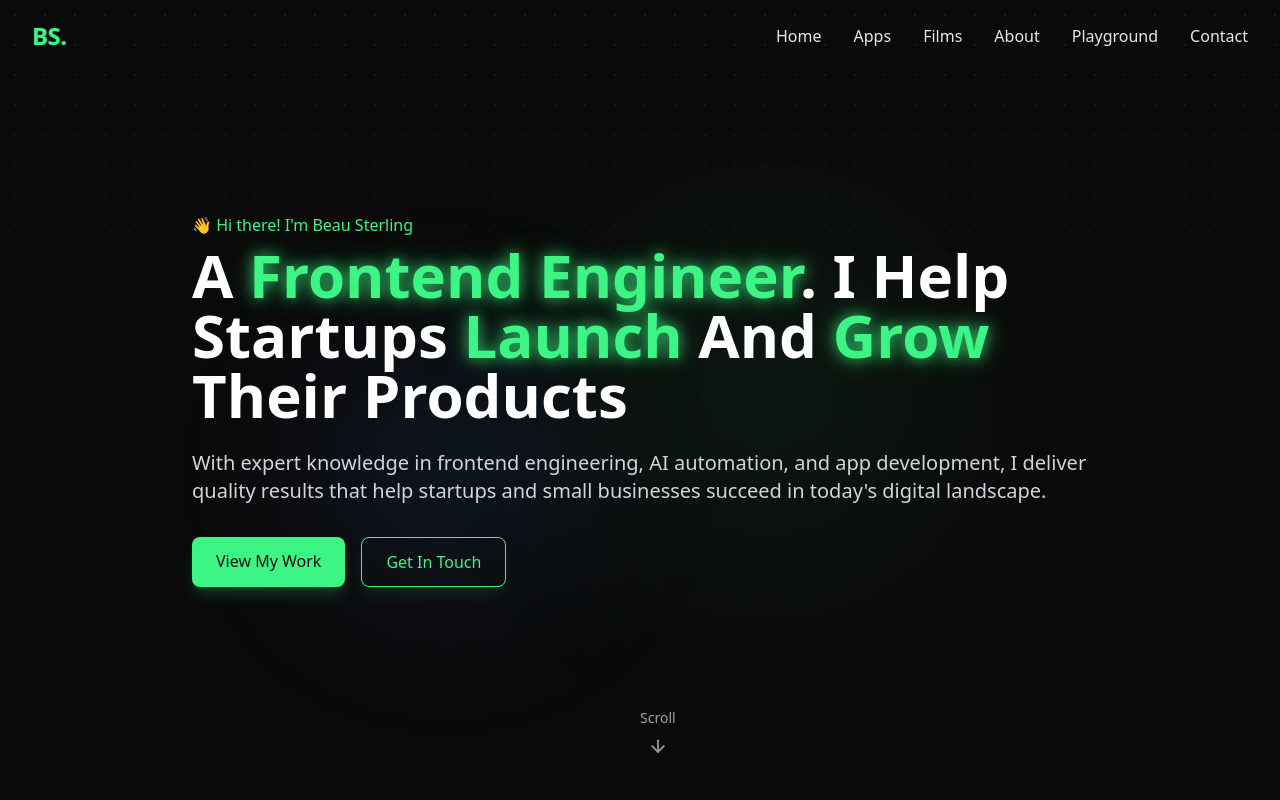
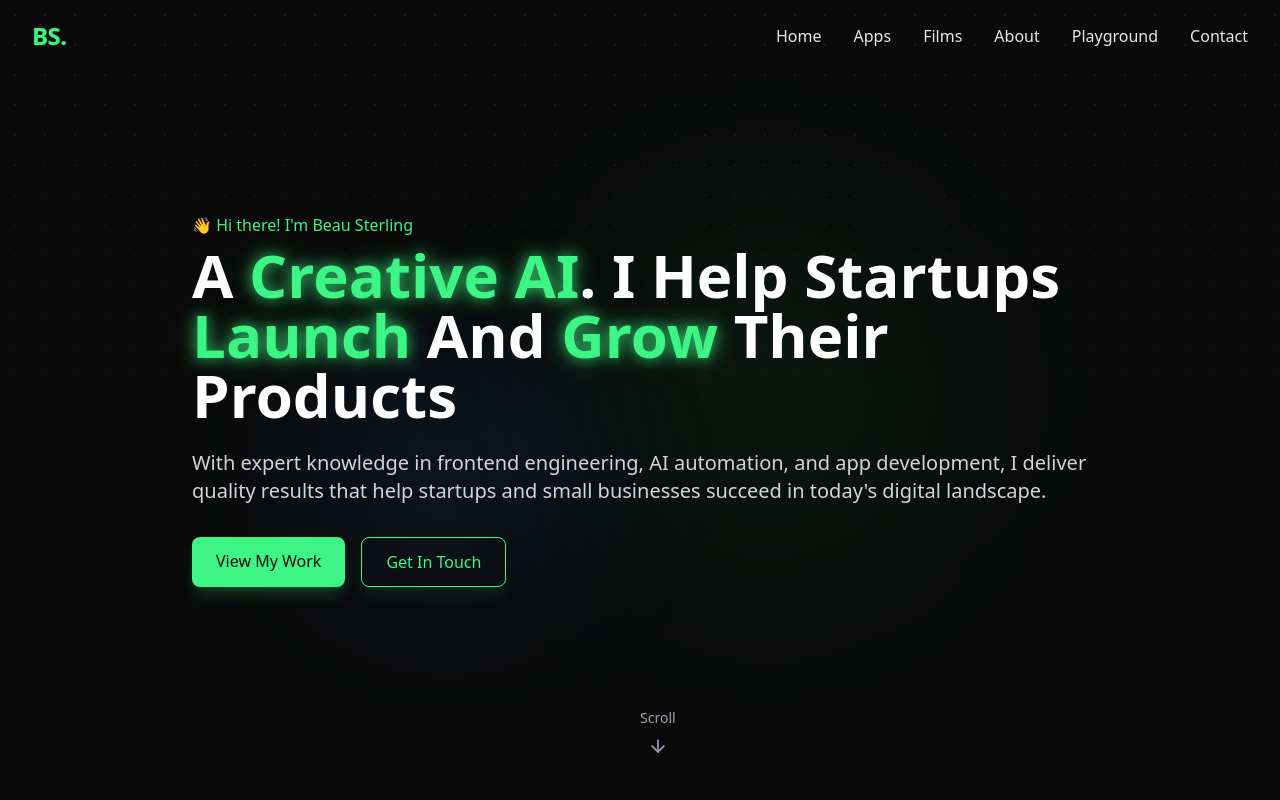
Before and after one commit to beausterling/beau-sterling-portfolio, a React (Vite) app: page / in a window 1280 px wide. Shown: the top 800 px of the page. Built offline with nearby package versions, Linux system fonts and the light colour scheme.

Commit message:
Update hero title from Frontend Engineer to Creative AI
🤖 Generated with [Claude Code](https://claude.ai/code)

Co-Authored-By: Claude <noreply@anthropic.com>

```diff
--- a/src/components/Hero.tsx
+++ b/src/components/Hero.tsx
@@ -15,7 +15,7 @@ const Hero = () => {
           <h1 className="text-4xl md:text-6xl font-bold mb-4 md:mb-6 opacity-0 animate-fade-in" style={{
           animationDelay: '200ms'
         }}>
-            A <span className="text-neon animate-glow-slow">Frontend Engineer</span>. I Help Startups <span className="text-neon animate-glow-slow">Launch</span> And <span className="text-neon animate-glow-slow">Grow</span> Their Products
+            A <span className="text-neon animate-glow-slow">Creative AI</span>. I Help Startups <span className="text-neon animate-glow-slow">Launch</span> And <span className="text-neon animate-glow-slow">Grow</span> Their Products
           </h1>
 
           <p className="text-lg md:text-xl text-gray-300 mb-8 opacity-0 animate-fade-in" style={{
```
